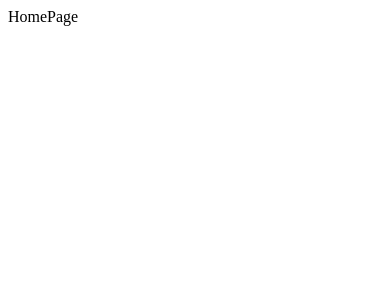
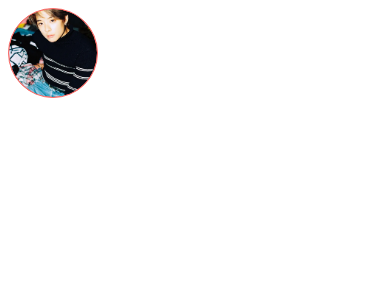
Before and after one commit to Codeit-Sprint-6-Part-2-Team-9/frontend, a React (Vite) app: page / in a window 390 px wide. Shown: the top 300 px of the page. Built offline with nearby package versions, Linux system fonts and the light colour scheme.

Commit message:
Feat: 반응형 이미지

```diff
--- a/src/App.jsx
+++ b/src/App.jsx
@@ -1,7 +1,6 @@
 import { BrowserRouter, Routes, Route } from "react-router-dom";
 import classes from "./App.module.css";
 import HomePage from "./pages/HomePage";
-import RoundCardComponent from "./components/RoundCardComponent";
 
 function App() {
   return (
@@ -9,7 +8,6 @@ function App() {
       <div className={classes.app}>
         <Routes>
           <Route index element={<HomePage />} />
-          <Route index element={<RoundCardComponent />} />
         </Routes>
       </div>
     </BrowserRouter>
--- /dev/null
+++ b/src/components/RoundCard.jsx
@@ -0,0 +1,23 @@
+import styles from "./RoundCard.module.css";
+import IdolImg from "./amber.png";
+
+const RoundCard = () => {
+  return (
+    <div className={styles.RoundCard}>
+      <img src={IdolImg} alt="amber" />
+    </div>
+  );
+};
+
+export default RoundCard;
+
+// const RoundCard = ({src}) => {
+//     return (
+//         <div>
+//             <img src={src} alt={name} />
+//         </div>
+//     )
+// }
+
+// export default RoundCard;
+// <RoundCard src={IdolImg}/>
--- a/src/components/RoundCardComponent.module.css
+++ b/src/components/RoundCard.module.css
@@ -1,8 +1,8 @@
 .RoundCard {
   overflow: hidden;
-  width: 115px;
-  height: 115px;
-  border: 1.31px solid #f96d69; /* --mantine-color-brand-0 */
+  width: 88px;
+  height: 88px;
+  border: 1px solid #f96d69; /* --mantine-color-brand-0 */
   border-radius: 50%;
   background-color: #f96d69; /* --mantine-color-brand-0 */
 
@@ -12,4 +12,9 @@
     height: 100%;
     border-radius: 50%;
   }
+
+  @media (min-width: 768px) {
+    width: 115px;
+    height: 115px;
+  }
 }
--- a/src/components/RoundCardComponent.jsx
+++ /dev/null
@@ -1,12 +0,0 @@
-import styles from "./RoundCardComponent.module.css";
-import IdolImg from "./amber.png";
-
-const RoundCardComponent = () => {
-  return (
-    <div className={styles.RoundCard}>
-      <img src={IdolImg} alt="amber" />
-    </div>
-  );
-};
-
-export default RoundCardComponent;
--- a/src/pages/HomePage.jsx
+++ b/src/pages/HomePage.jsx
@@ -1,5 +1,11 @@
+import RoundCard from "../components/RoundCard";
+
 const HomePage = () => {
-  return <div> HomePage</div>;
+  return (
+    <div>
+      <RoundCard />
+    </div>
+  );
 };
 
 export default HomePage;
```
